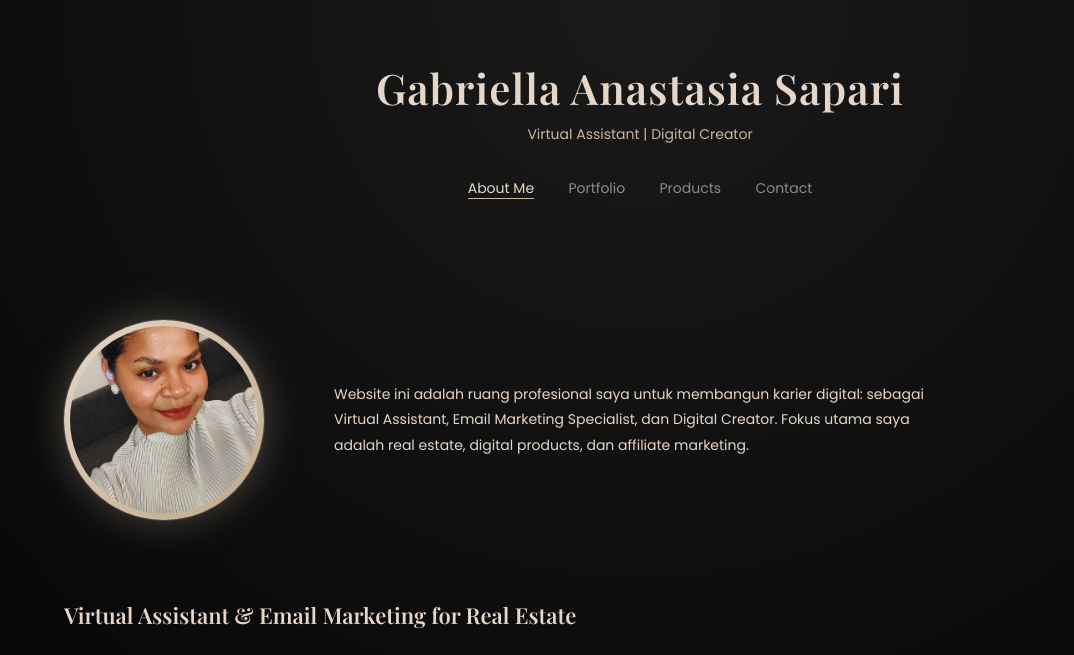
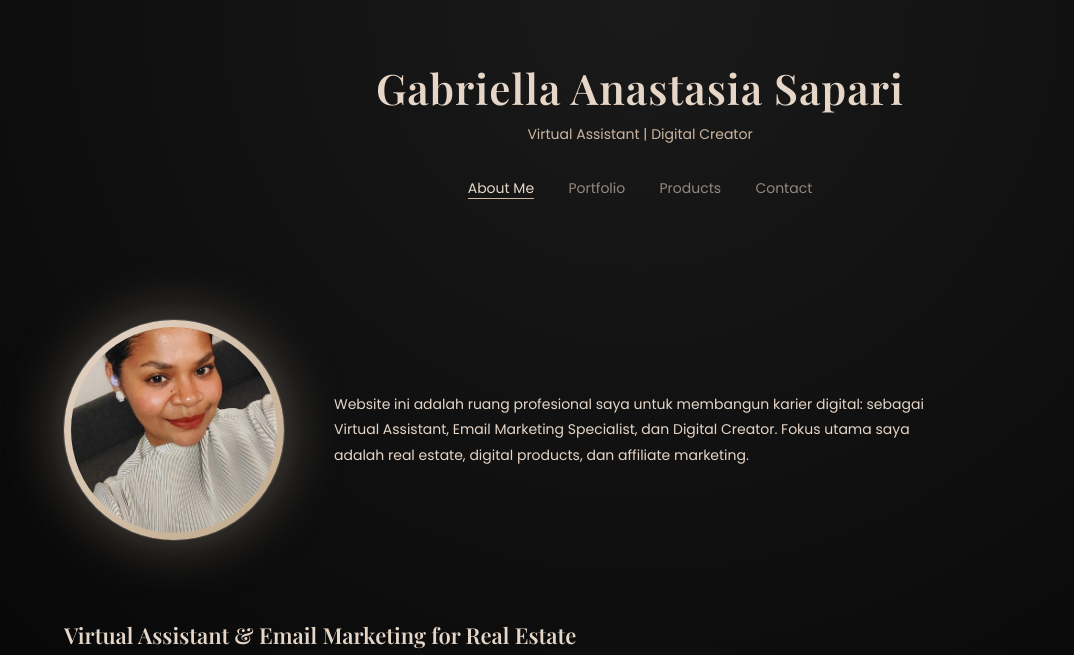
Before and after one commit to gabriellasapari/gabriella-landing-page, a plain HTML site: page index.html in a window 1280 px wide. Shown: the top 655 px of the page, without its empty margins (0-1074 px from the left). Drawn offline with nearby package versions, Linux system fonts and the light colour scheme.

Commit message:
Update style.css

```diff
--- a/style.css
+++ b/style.css
@@ -71,14 +71,14 @@ nav a.active {
 
 .profile {
   position: relative;
-  width: 200px;
-  height: 200px;
+  width: 220px;
+  height: 220px;
   border-radius: 50%;
-  padding: 6px;
+  padding: 7px;
   background: linear-gradient(135deg, #e6d6c8, #bfa889);
   box-shadow:
     0 0 0 1px rgba(255,255,255,0.15),
-    0 0 40px rgba(203,182,160,0.35);
+    0 0 60px rgba(203,182,160,0.4);
 }
 
 .profile img {
```
